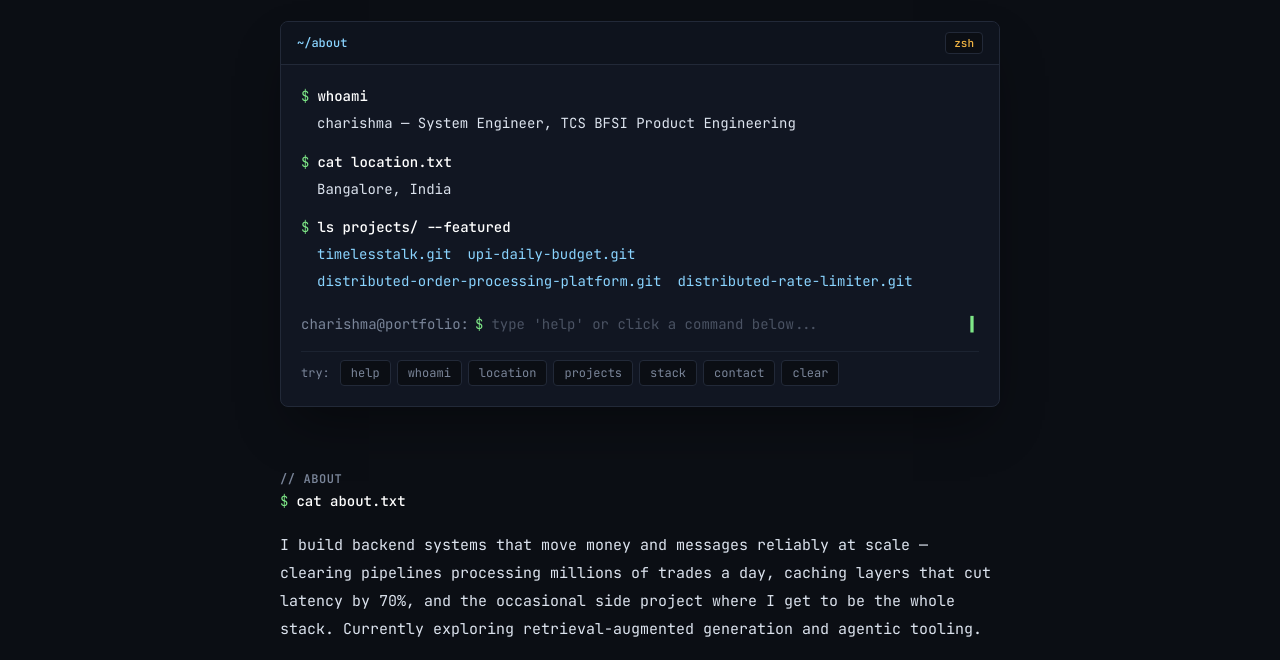
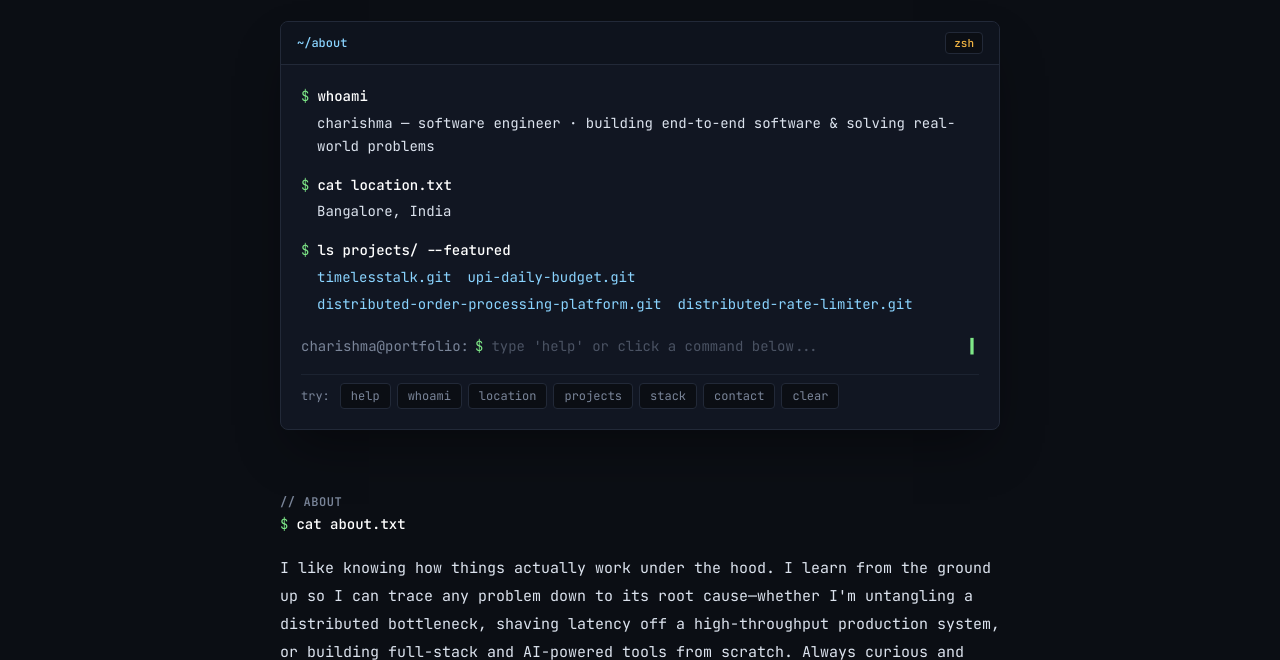
Before and after one commit to Charishma-Bailapudi/portfolio, a plain HTML site: page index.html in a window 1280 px wide. Shown: the part 267-927 px from the top of the page. Drawn offline with nearby package versions, Linux system fonts and the light colour scheme.

Commit message:
Update whoami and about section

```diff
--- a/index.html
+++ b/index.html
@@ -140,7 +140,7 @@
               <span class="text-white font-medium">whoami</span>
             </div>
             <div class="text-fgMain pl-4">
-              charishma — System Engineer, TCS BFSI Product Engineering
+              charishma — software engineer · building end-to-end software &amp; solving real-world problems
             </div>
           </div>
 
@@ -216,8 +216,7 @@
       </div>
 
       <p class="text-fgMain leading-7">
-        I build backend systems that move money and messages reliably at scale — clearing pipelines processing millions of trades a day, caching layers that cut latency by 70%, and the occasional side project where I get to be the whole stack. Currently exploring retrieval-augmented generation and agentic tooling.
-      </p>
+        I like knowing how things actually work under the hood. I learn from the ground up so I can trace any problem down to its root cause—whether I'm untangling a distributed bottleneck, shaving latency off a high-throughput production system, or building full-stack and AI-powered tools from scratch. Always curious and quick to pick up new technologies, I love exploring messy real-world problems and shipping software that solves them.
 
       <!-- Three Terminal Stat Boxes -->
       <div class="grid grid-cols-1 sm:grid-cols-3 gap-3 pt-1">
```
